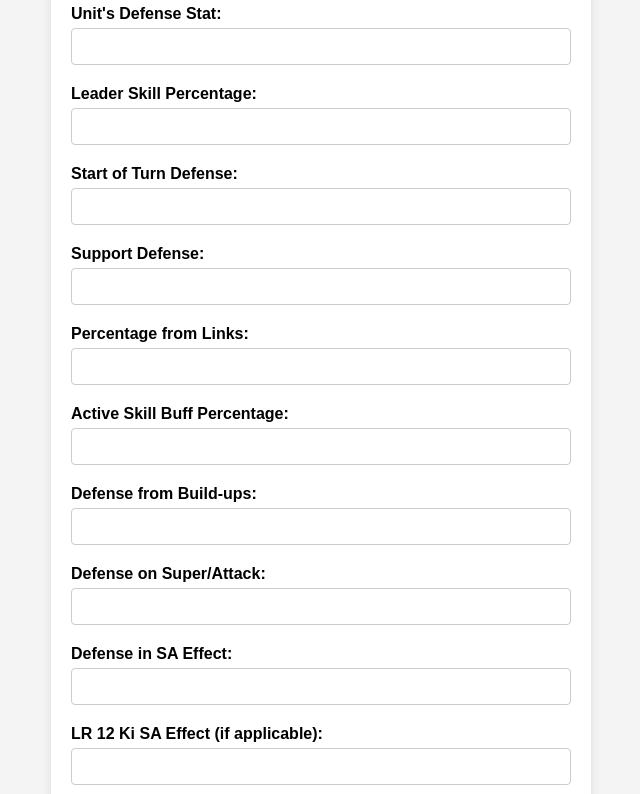
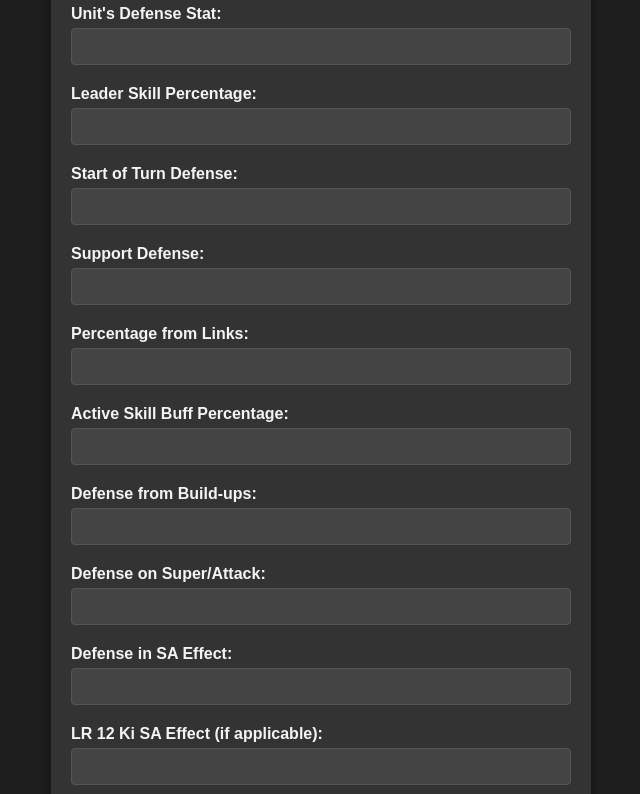
Before and after one commit to akaSear/DokkanDefenseCalculator, a plain HTML site: page index.html in a window 1280 px wide. Shown: the part 143-937 px from the top of the page, without its empty margins (319-959 px from the left). Drawn offline with Linux system fonts and the light colour scheme.

Commit message:
Update index.html

```diff
--- a/index.html
+++ b/index.html
@@ -13,17 +13,18 @@
             justify-content: center;
             align-items: flex-start;
             height: 100vh;
-            background-color: #f4f4f4;
+            background-color: #1e1e1e; /* Dark background color */
+            color: #f4f4f4; /* Light text color */
             box-sizing: border-box;
         }
         .container {
             width: 100%;
             max-width: 500px;
-            background: #fff;
+            background: #333; /* Dark container background */
             padding: 20px;
-            box-shadow: 0 0 10px rgba(0, 0, 0, 0.1);
+            box-shadow: 0 0 10px rgba(0, 0, 0, 0.5);
             border-radius: 8px;
-            margin-top: 30px; /* Adjust this value as needed */
+            margin-top: 30px;
         }
         h1 {
             text-align: center;
@@ -38,9 +39,11 @@
             width: 100%;
             padding: 10px;
             margin-bottom: 10px;
-            border: 1px solid #ccc;
+            border: 1px solid #555; /* Dark border color */
             border-radius: 4px;
             box-sizing: border-box;
+            background-color: #444; /* Dark input background */
+            color: #f4f4f4; /* Light input text color */
         }
         button {
             background-color: #28a745;
@@ -81,7 +84,6 @@
         <label for="defPLinks">Percentage from Links:</label>
         <input type="number" id="defPLinks">
 
-        <!-- New input for Active Skill Buff -->
         <label for="actSkill">Active Skill Buff Percentage:</label>
         <input type="number" id="actSkill">
 
```
